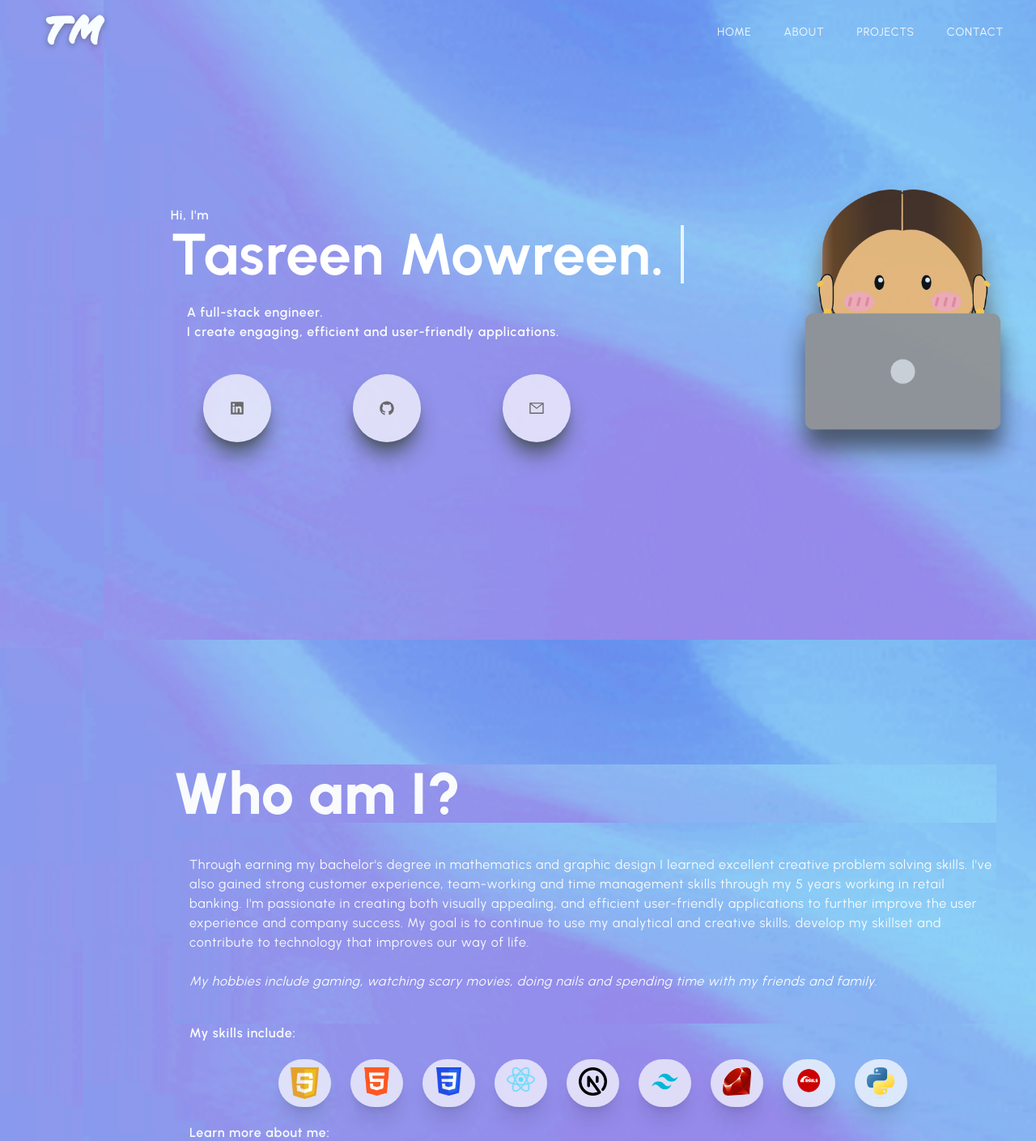
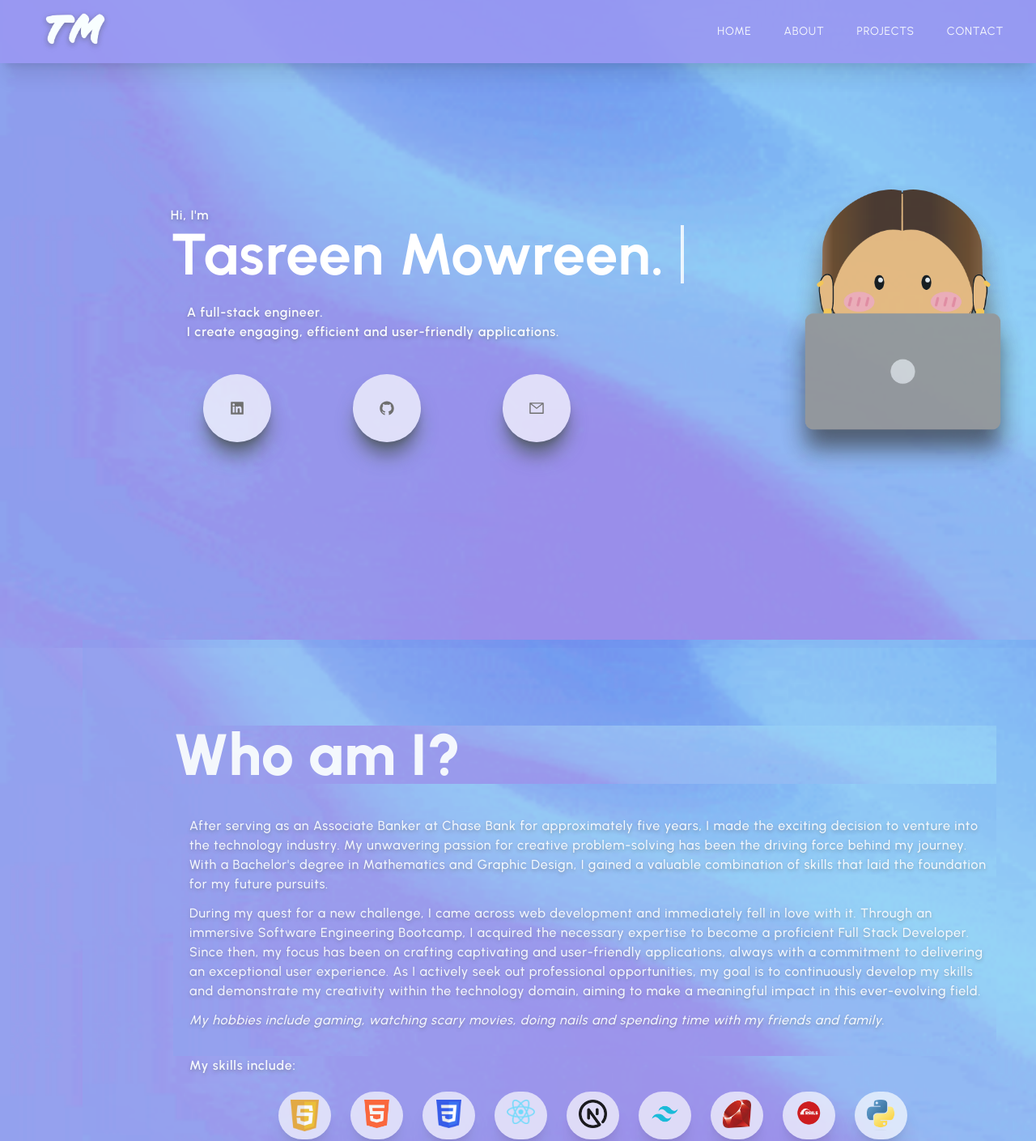
Before and after one commit to tmowreen97/Portfolio, a Next.js app: page / in a window 1280 px wide. Shown: the top 1409 px of the page at 81% size. Built offline with nearby package versions, Linux system fonts and the light colour scheme.

Commit message:
added navbar color and text shadow

```diff
--- a/components/About.jsx
+++ b/components/About.jsx
@@ -66,11 +66,12 @@
           <motion.div initial={{ opacity: 0 }} whileInView={{ opacity: 1, transition:{delay:0.2}}} className='bg-cover bg-center custom-img bg-fixed'>
             <h1 className="text-5xl md:text-7xl">Who am I?</h1>
           </motion.div>
-        <motion.div initial={{ opacity: 0 }} whileInView={{ opacity: 1, transition:{delay:0.6}}} className=" pl-5 py-10 z-[99] tracking-wider bg-cover bg-center custom-img bg-fixed  items-center justify-between">
-          <p className=''>Through earning my bachelor's degree in mathematics and graphic design I learned excellent creative problem solving skills. I've also gained strong customer experience, team-working and time management skills through my 5 years working in retail banking. I'm passionate in creating both visually appealing, and efficient user-friendly applications to further improve the user experience and company success. My goal is to continue to use my analytical and creative skills, develop my skillset and contribute to technology that improves our way of life. </p> <br/>
-          <p className='font-style: italic'>My hobbies include gaming, watching scary movies, doing nails and spending time with my friends and family.</p>
+        <motion.div initial={{ opacity: 0 }} whileInView={{ opacity: 1, transition:{delay:0.6}}} className="font-medium pl-5 pt-10 pb-8 z-[99] tracking-wider bg-cover bg-center custom-img bg-fixed items-center justify-between">
+          <p className='pb-3'>After serving as an Associate Banker at Chase Bank for approximately five years, I made the exciting decision to venture into the technology industry. My unwavering passion for creative problem-solving has been the driving force behind my journey. With a Bachelor's degree in Mathematics and Graphic Design, I gained a valuable combination of skills that laid the foundation for my future pursuits.</p>
+          <p className='pb-3'>During my quest for a new challenge, I came across web development and immediately fell in love with it. Through an immersive Software Engineering Bootcamp, I acquired the necessary expertise to become a proficient Full Stack Developer. Since then, my focus has been on crafting captivating and user-friendly applications, always with a commitment to delivering an exceptional user experience. As I actively seek out professional opportunities, my goal is to continuously develop my skills and demonstrate my creativity within the technology domain, aiming to make a meaningful impact in this ever-evolving field.</p>
+          <p className='font-style: italic '>My hobbies include gaming, watching scary movies, doing nails and spending time with my friends and family.</p>
         </motion.div>
-        <motion.div initial={{ opacity: 0 }} whileInView={{ opacity: 1, transition:{delay:1}}} className=" pl-5 z-[99] tracking-wider">
+        <motion.div initial={{ opacity: 0 }} whileInView={{ opacity: 1, transition:{delay:1}}} className=" pl-5 z-[99] tracking-wider pt-0">
           <h5>My skills include:</h5>
           <div className='flex flex-wrap justify-center pt-[2%]'>
            {skills_array.map((skill)=> {
@@ -85,11 +86,11 @@
           })}
           </div>
         </motion.div>
-        <motion.div initial={{ opacity: 0 }} whileInView={{ opacity: 1, transition:{delay:1.4}}} className=" pl-5 max-w-[100%] z-[99] tracking-wider pt-[2%]">
+        <motion.div initial={{ opacity: 0 }} whileInView={{ opacity: 1, transition:{delay:1.4}}} className=" pl-5 max-w-[100%] z-[99] tracking-wider pt-[2%] pb-2">
           <h5>Learn more about me:</h5>
         {/* </motion.div> */}
         <div className="flex items-center text-center justify-center px-[60%] md:px-[30%] pt-[2%] z-[99] bg-cover bg-center custom-img bg-fixed">
-          <div className=" text-xl rounded-full shadow-xl text-[#696969] bg-white/70 shadow-gray-600/90 p-8 mx-[12%] hover:bg-slate-600/50 hover:text-[#F9FBFD] hover:scale-[1.35] ease-in-out duration-200 cursor-pointer">
+          <div className=" text-xl rounded-full shadow-xl text-[#696969] bg-white/70 shadow-gray-600/90 p-7 mx-[12%] hover:bg-slate-600/50 hover:text-[#F9FBFD] hover:scale-[1.35] ease-in-out duration-200 cursor-pointer">
             <Link href="http://linkedin.com/in/tasreenmowreen" legacyBehavior>
               <a target="_blank" rel="noopener noreferrer">
                 <AiFillLinkedin/>
--- a/components/MainHome.jsx
+++ b/components/MainHome.jsx
@@ -13,8 +13,8 @@
   return(
     <div className="w-full h-full text-center justify-center">
       <div className="md:max-w-[1240px] w-full h-full flex mx-[10%] items-center justify-center text-center ">
-        <div className="flex items-center justify-center w-screen h-screen bg-cover bg-center custom-img bg-fixed md:pt-[0%] pt-[25%]">
-          <div className="md:pl-2 text-left items-center justify-center z-[90] max-w-[63%] tracking-wider">
+        <div className="flex items-center justify-center w-screen h-screen md:pt-[0%] pt-[25%]">
+          <div className="md:pl-2 text-left items-center justify-center z-[99] max-w-[63%] tracking-wider">
             <h5>Hi, I'm</h5>
             <motion.h1  ref={ref} className={isInView ? "mr-2 animate-typing overflow-hidden whitespace-nowrap border-r-4 border-r-white pr-5 text-5xl text-white font-bold md:text-7xl": "mr-2  pr-5 text-5xl text-white font-bold md:text-7xl"}>
               Tasreen Mowreen.
--- a/components/NavBar.jsx
+++ b/components/NavBar.jsx
@@ -10,7 +10,7 @@
     setToggleMenu(!toggleMenu)
   }
   return(
-    <div className='fixed w-full h-20 z-[100] '>
+    <div className='fixed w-full h-12.5 z-[100] shadow-xl bg-[#9694F2]/90'>
       <div className="flex justify-between items-center w-full h-full px-10 2xl:px-16 tracking-wider">
         <Link href='/'>
           <div className="hover:scale[1.25]">
--- a/styles/globals.css
+++ b/styles/globals.css
@@ -12,19 +12,25 @@
     @apply bg-[#F9FBFD] text-[#F9FBFD] tracking-wide
   }
   h1, h2, h3, h4{
-    @apply font-extrabold
+    @apply font-extrabold;
   }
 
   h5, h6{
-    @apply font-semibold
+    @apply font-semibold;
+    @apply text-shadow;
+    @apply shadow-[#444444]/40
   }
-
+  p{
+    @apply text-shadow;
+    @apply shadow-[#444444]/40;
+    @apply font-medium
+  }
   .custom-img{
     background-image: url('/assets/giphy-3.gif');
     background-size: cover;
     background-repeat: repeat;
     background-attachment: scroll;
-
+    opacity: 96%;
   }
 
   li{
--- a/tailwind.config.js
+++ b/tailwind.config.js
@@ -1,4 +1,7 @@
 /** @type {import('tailwindcss').Config} */
+
+const plugin = require('tailwindcss/plugin')
+
 module.exports = {
   content: [
     "./app/**/*.{js,ts,jsx,tsx,mdx}",
@@ -10,6 +13,11 @@
   ],
   theme: {
     extend: {
+      textShadow: {
+        sm: '0 1px 2px var(--tw-shadow-color)',
+        DEFAULT: '0 2px 4px var(--tw-shadow-color)',
+        lg: '0 8px 16px var(--tw-shadow-color)',
+      },
       animation:{
         typing: "typing 2s steps(20) 1 alternate, blink 1.2s infinite "
       },
@@ -30,9 +38,20 @@
           "100%": {
             borderColor: "white"
           }
-        }
-      },
+        },
+      }
     }
   },
-  plugins: [],
+  plugins: [
+    plugin(function ({ matchUtilities, theme }) {
+      matchUtilities(
+        {
+          'text-shadow': (value) => ({
+            textShadow: value,
+          }),
+        },
+        { values: theme('textShadow') }
+      )
+    }),
+  ],
 }
```
